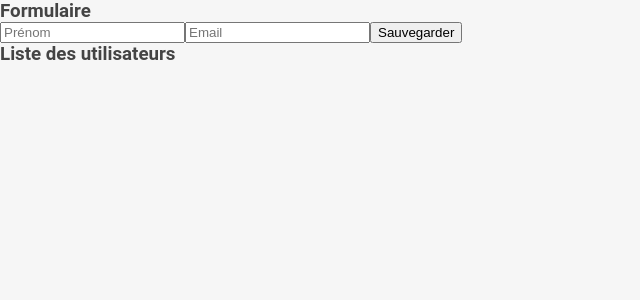
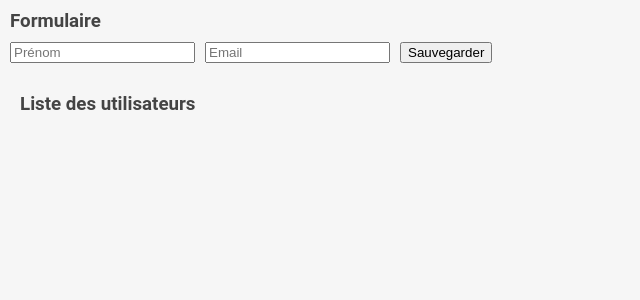
Before and after one commit to dymafr/vue-c12l2, a Vue app: page / in a window 1280 px wide. Shown: the top 300 px of the page, without its empty margins (0-640 px from the left). Built offline with nearby package versions, Linux system fonts and the light colour scheme.

Commit message:
1 file modified

```diff
--- a/src/App.vue
+++ b/src/App.vue
@@ -1,20 +1,54 @@
 <template>
   <div class="container">
-    <div>
-      <h3>Formulaire</h3>
+    <div class="p-10">
+      <h3 class="mb-10">Formulaire</h3>
       <form>
-        <input type="text" placeholder="Prénom" />
-        <input type="text" placeholder="Email" />
+        <input class="mr-10" type="text" placeholder="Prénom" />
+        <input class="mr-10" type="text" placeholder="Email" />
         <button>Sauvegarder</button>
       </form>
     </div>
-    <div>
+    <div class="p-20">
       <h3>Liste des utilisateurs</h3>
     </div>
   </div>
 </template>
 
-<script setup lang="ts"></script>
+<script setup lang="ts">
+import { useForm, useField } from 'vee-validate';
+import { reactive } from 'vue';
+
+interface User {
+  name: string;
+  email: string;
+  createdAt?: string;
+  _id?: string;
+}
+
+const state = reactive({
+  users: [],
+});
+
+const { handleSubmit } = useForm();
+
+const mySubmit = handleSubmit(async (value) => {
+  try {
+    const response = await fetch('https://restapi.fr/api/vueuser', {
+      method: 'POST',
+      body: JSON.stringify(values),
+      headers: {
+        'Content-Type': 'application/json',
+      },
+    });
+    const user = await response.json();
+  } catch (err) {
+    console.error(err);
+  }
+});
+
+const { value: emailValue } = useField('email');
+const { value: name } = useField('name');
+</script>
 
 <style lang="scss">
 @import './assets/scss/base.scss';
```
